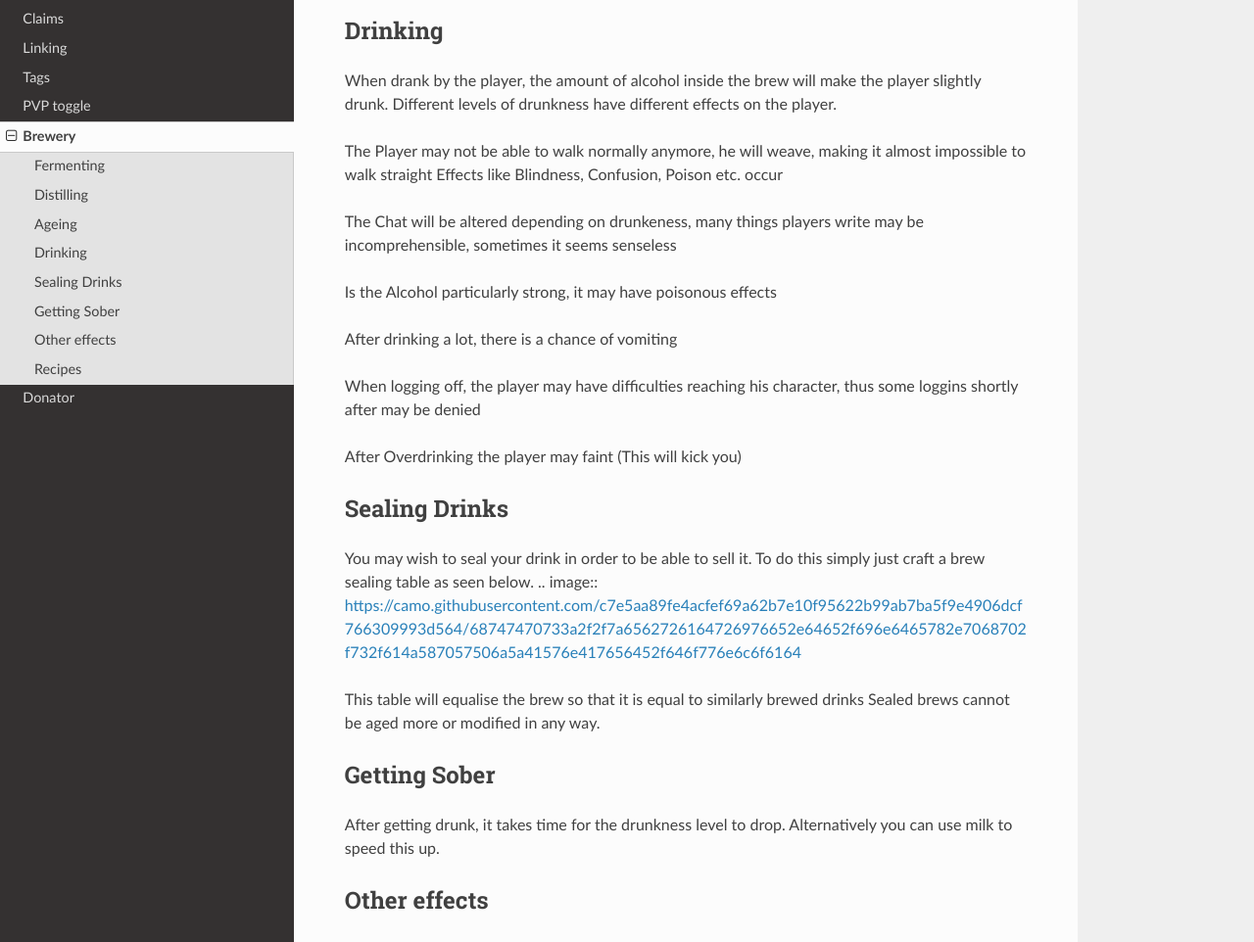
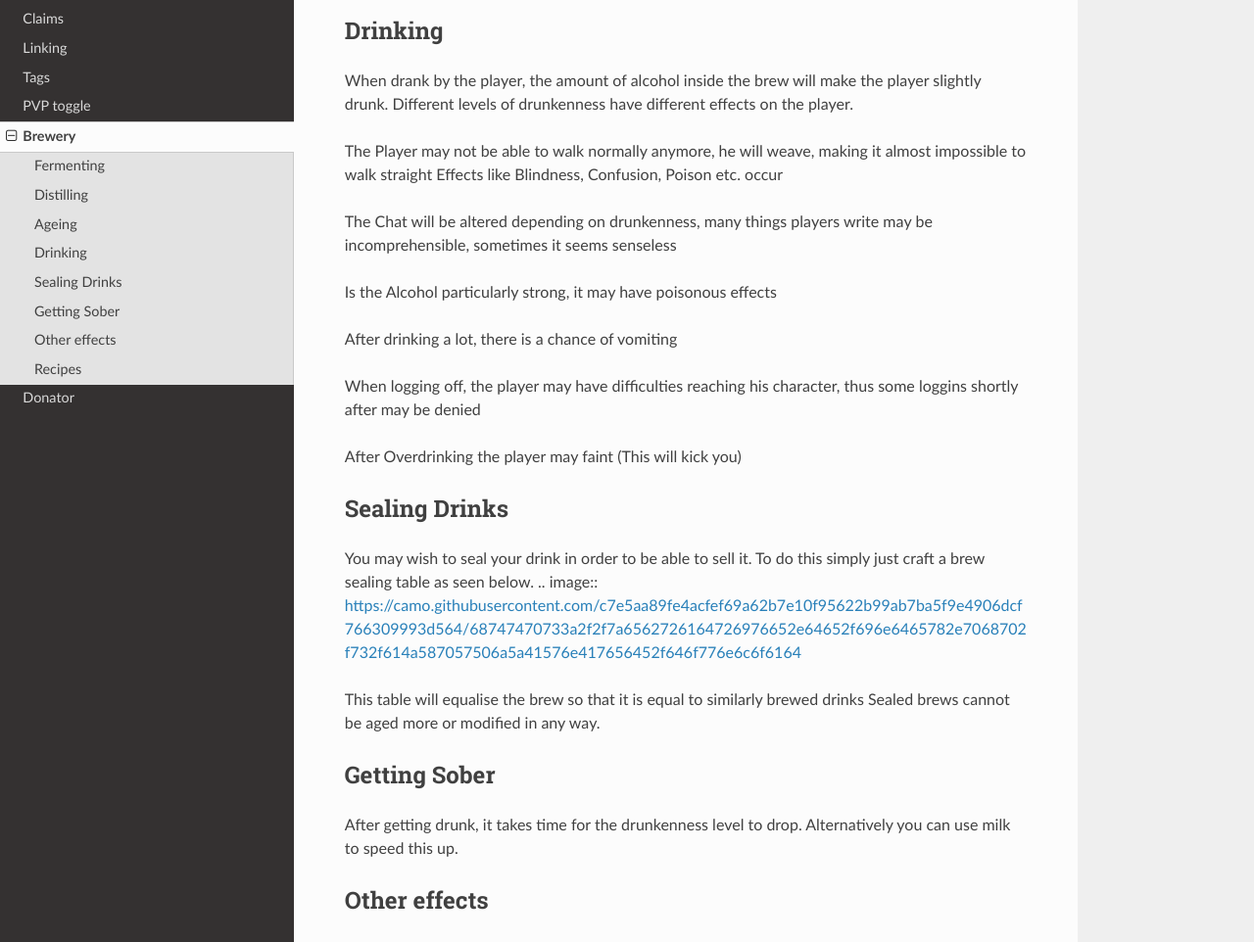
Before and after one commit to footdabmommy/wse, a Sphinx documentation site: the page built from docs/source/brewery.rst, in a window 1280 px wide and 1400 px high, scrolled down 3056 px. Shown: the part 185-1147 px from the top of the window at 98% size. Built offline with Sphinx 7.4.7 and the Read the Docs theme 2.0.0, drawn with Linux system fonts in a browser that asks for light colours.

Commit message:
fix minor typos

```diff
--- a/docs/source/brewery.rst
+++ b/docs/source/brewery.rst
@@ -72,12 +72,12 @@ Drinking
 --------
 
 When drank by the player, the amount of alcohol inside the brew will make the player slightly drunk.
-Different levels of drunkness have different effects on the player.
+Different levels of drunkenness have different effects on the player.
 
 The Player may not be able to walk normally anymore, he will weave, making it almost impossible to walk straight
 Effects like Blindness, Confusion, Poison etc. occur
 
-The Chat will be altered depending on drunkeness, many things players write may be incomprehensible, sometimes it seems senseless
+The Chat will be altered depending on drunkenness, many things players write may be incomprehensible, sometimes it seems senseless
 
 Is the Alcohol particularly strong, it may have poisonous effects
 
@@ -100,7 +100,7 @@ Sealed brews cannot be aged more or modified in any way.
 Getting Sober
 --------
 
-After getting drunk, it takes time for the drunkness level to drop.
+After getting drunk, it takes time for the drunkenness level to drop.
 Alternatively you can use milk to speed this up.
 
 Other effects
```
Also changed, not shown: 1 other file.
